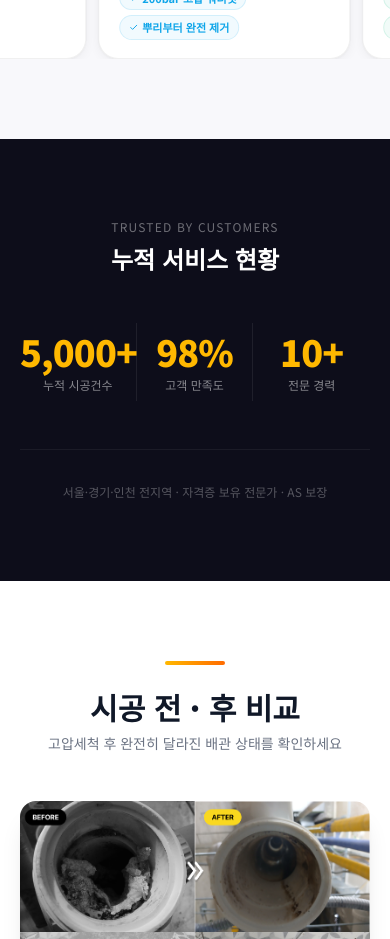
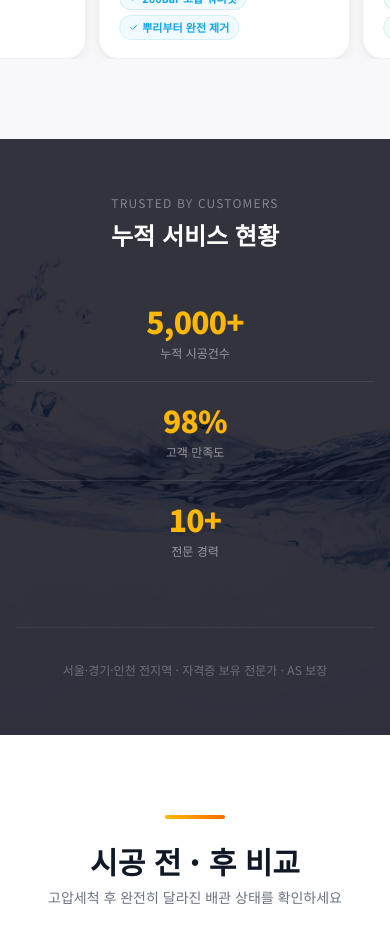
Before and after one commit to globalmig/cleanhasugu, a Next.js app: page / in a window 390 px wide. Shown: the part 1920-2859 px from the top of the page. Built offline with nearby package versions, Linux system fonts and the light colour scheme.

Commit message:
feat: 누적 서비스 현황 배경 이미지 및 모바일 col 반응형

```diff
--- a/components/StatsSection.tsx
+++ b/components/StatsSection.tsx
@@ -1,6 +1,7 @@
 "use client";
 
 import { useEffect, useRef, useState } from "react";
+import Image from "next/image";
 
 const STATS = [
   { target: 5000, suffix: "+", label: "누적 시공건수", unit: "건" },
@@ -40,12 +41,9 @@ function StatItem({ stat, started }: { stat: (typeof STATS)[number]; started: bo
       : count.toString();
 
   return (
-    <div
-      className="text-center py-2"
-      style={{ borderRight: undefined }}
-    >
+    <div className="text-center py-5 md:py-2">
       <p
-        className="text-4xl font-black mb-1.5 tracking-tight"
+        className="text-3xl sm:text-4xl font-black mb-1.5 tracking-tight"
         style={{ color: "#FFB800", fontVariantNumeric: "tabular-nums" }}
       >
         {display}
@@ -79,20 +77,29 @@ export default function StatsSection() {
   }, []);
 
   return (
-    <section ref={sectionRef} className="py-20 px-5" style={{ background: "#0d0d1a" }}>
-      <div className="max-w-130 mx-auto">
+    <section ref={sectionRef} className="relative py-14 sm:py-20 px-4 overflow-hidden" style={{ background: "#0d0d1a" }}>
+      {/* 배경 물 이미지 */}
+      <Image
+        src="/images/bg_water.jpg"
+        alt=""
+        fill
+        className="object-cover"
+        style={{ opacity: 0.35 }}
+        aria-hidden="true"
+      />
+      <div className="absolute inset-0" style={{ background: "rgba(13,13,26,0.55)" }} />
+      <div className="relative z-10 max-w-130 mx-auto">
         <p className="text-white/40 text-xs text-center mb-2 uppercase tracking-widest">
           Trusted by customers
         </p>
-        <h2 className="text-white text-2xl font-black text-center mb-12">누적 서비스 현황</h2>
+        <h2 className="text-white text-2xl sm:text-3xl font-black text-center mb-8 sm:mb-12">누적 서비스 현황</h2>
 
-        <div className="grid grid-cols-3">
+        <div className="grid grid-cols-1 md:grid-cols-3">
           {STATS.map((stat, i) => (
             <div
               key={stat.label}
-              style={{
-                borderRight: i < STATS.length - 1 ? "1px solid rgba(255,255,255,0.08)" : "none",
-              }}
+              className={i < STATS.length - 1 ? "border-b md:border-b-0 md:border-r" : ""}
+              style={i < STATS.length - 1 ? { borderColor: "rgba(255,255,255,0.08)" } : {}}
             >
               <StatItem stat={stat} started={started} />
             </div>
```
Also changed, not shown: public/images/bg_water.jpg (added).
